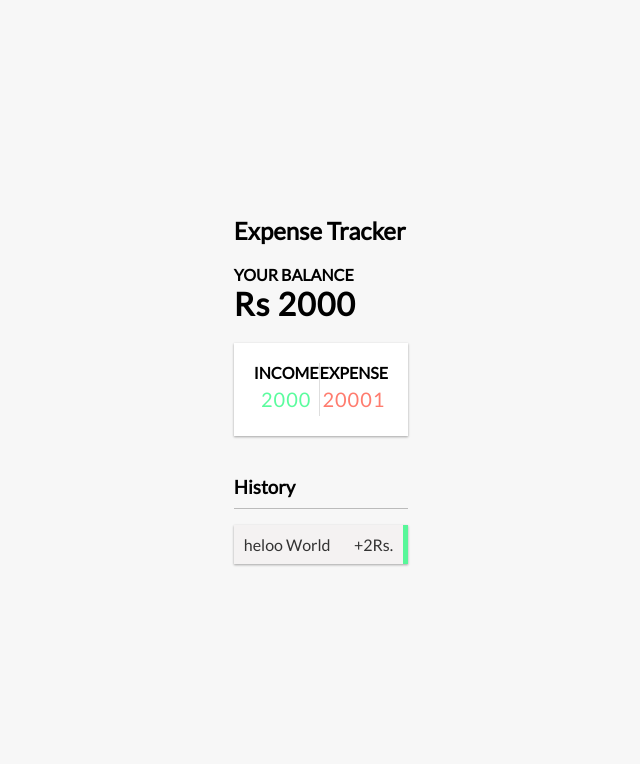
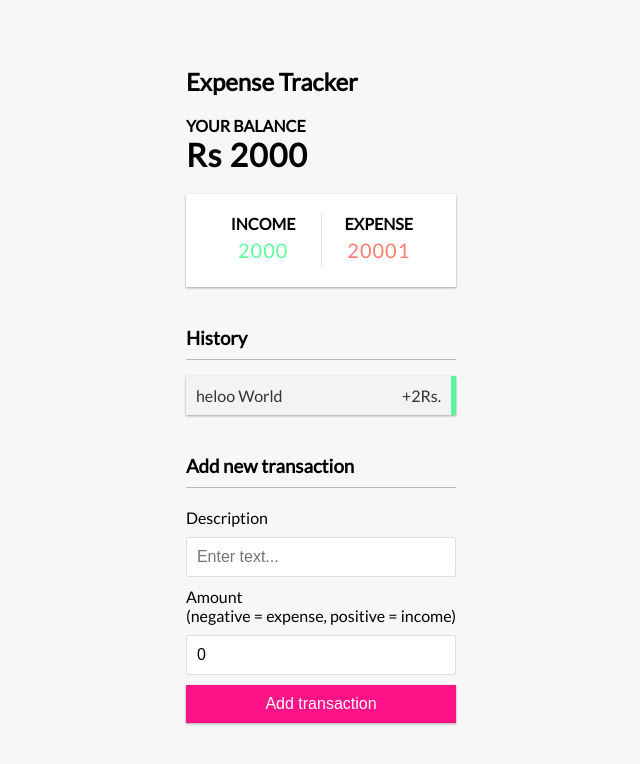
Before and after one commit to saadusufzai/Expense-Tracker-React-App-TypeScript-PWA-Push-Notificaions, a React (Create React App) app: page / in a window 1280 px wide. Shown: the top 764 px of the page, without its empty margins (319-959 px from the left). Built offline with nearby package versions, Linux system fonts and the light colour scheme.

Commit message:
global reducer

```diff
--- a/src/App.tsx
+++ b/src/App.tsx
@@ -9,6 +9,7 @@ import './App.css';
 import Balance from './Components/Balance';
 import IncomeExpenses from './Components/IncomeExpenses';
 import TransactionList from './Components/TransactionList';
+import AddTransaction from './Components/AddTransaction';
 
 function App() {
   return (
@@ -17,6 +18,7 @@ function App() {
       <Balance/>
       <IncomeExpenses/>
       <TransactionList/>
+      <AddTransaction/>
    </div>
   );
 }
--- a/src/Components/AddTransaction.tsx
+++ b/src/Components/AddTransaction.tsx
@@ -1,9 +1,38 @@
-import React from 'react'
+import React, {useState} from 'react'
 
 const AddTransaction = () => {
+  const [text, setText] = useState('');
+  const [amount, setAmount] = useState(0);
+
+  const onSubmit = (e:any) => {
+    e.preventDefault();
+
+    const newTransaction = {
+      id: Math.floor(Math.random() * 100000000),
+      text,
+      amount: +amount
+    }
+
+    // addTransaction(newTransaction);
+  }
+
   return (
     <div>
-
+       <h3>Add new transaction</h3>
+      <form onSubmit={onSubmit}>
+        <div className="form-control">
+          <label htmlFor="text">Description</label>
+          <input type="text" value={text} onChange={(e) => setText(e.target.value)} placeholder="Enter text..." />
+        </div>
+        <div className="form-control">
+          <label htmlFor="amount"
+            >Amount <br />
+            (negative = expense, positive = income)</label
+          >
+          <input type="number" value={amount} onChange={(e:any) => setAmount(e.target.value)} placeholder="Enter amount..." />
+        </div>
+        <button className="btn">Add transaction</button>
+      </form>
     </div>
   )
 }
```
Also changed, not shown: src/context/GlobalContext.tsx (added, +50 -0 lines), src/context/Reducer.tsx (added, +16 -0 lines).
